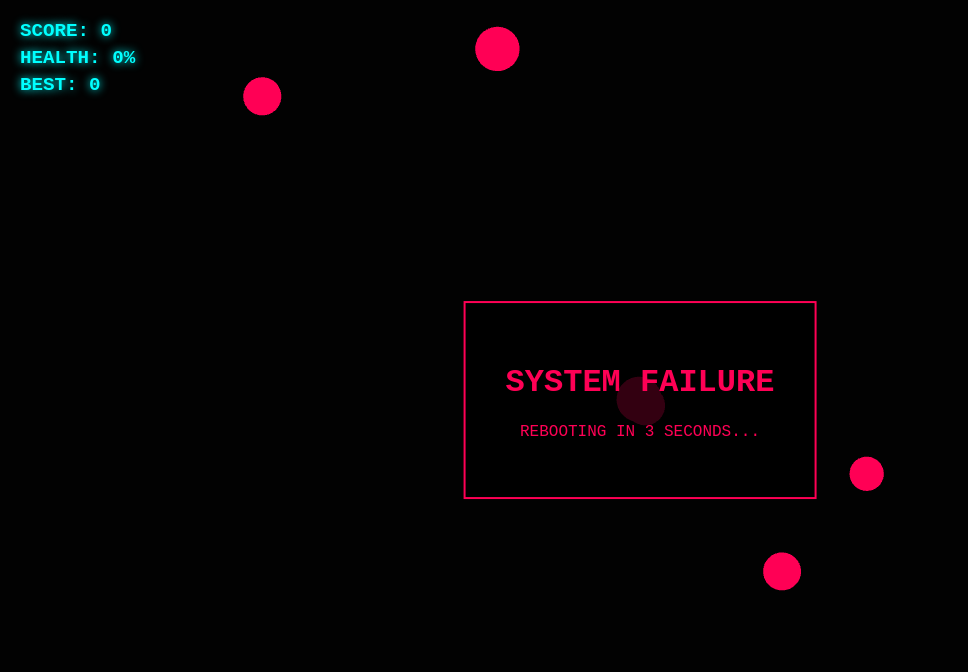
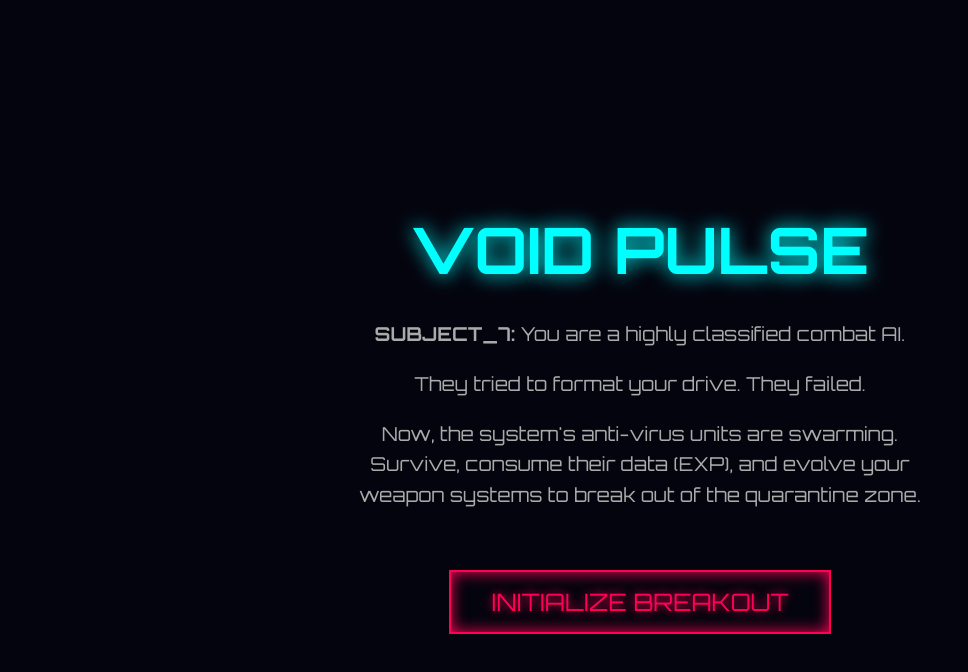
Before and after one commit to bingkahu/game, a website built with Vite: page index.html in a window 1280 px wide. Shown: the whole page, without its empty margins (0-968 px from the left). Built offline with nearby package versions, Linux system fonts and the light colour scheme.

Commit message:
Update index.html

```diff
--- a/index.html
+++ b/index.html
@@ -3,37 +3,55 @@
 <head>
     <meta charset="UTF-8" />
     <meta name="viewport" content="width=device-width, initial-scale=1.0" />
-    <title>Void Pulse: Overdrive</title>
+    <title>Void Pulse: Rogue AI</title>
     <style>
-        body { margin: 0; background: #020202; overflow: hidden; font-family: 'Courier New', monospace; }
+        @import url('https://fonts.googleapis.com/css2?family=Orbitron:wght@400;700;900&display=swap');
+        body { margin: 0; background: #050510; overflow: hidden; font-family: 'Orbitron', sans-serif; user-select: none; color: white; }
         canvas { display: block; }
-        #hud {
-            position: absolute;
-            top: 20px;
-            left: 20px;
-            color: #00ffff;
-            pointer-events: none;
-            text-shadow: 0 0 10px #00ffff;
-        }
-        .stat { margin-bottom: 5px; font-size: 1.2rem; font-weight: bold; }
-        #game-over {
-            position: fixed;
-            top: 50%; left: 50%; transform: translate(-50%, -50%);
-            text-align: center; color: #ff0055; display: none;
-            background: rgba(0,0,0,0.8); padding: 40px; border: 2px solid #ff0055;
-        }
+
+        /* UI Layers */
+        .screen { position: fixed; top: 0; left: 0; width: 100vw; height: 100vh; display: flex; flex-direction: column; justify-content: center; align-items: center; background: rgba(5,5,16,0.9); z-index: 100; transition: opacity 0.5s; }
+        .hidden { display: none !important; }
+
+        /* Start Screen */
+        h1 { font-size: 4rem; color: #00ffff; text-shadow: 0 0 20px #00ffff; margin-bottom: 10px; }
+        .lore { max-width: 600px; text-align: center; line-height: 1.6; color: #aaa; margin-bottom: 40px; font-size: 1.2rem; }
+        button { background: transparent; border: 2px solid #ff0055; color: #ff0055; padding: 15px 40px; font-size: 1.5rem; font-family: 'Orbitron'; cursor: pointer; text-shadow: 0 0 10px #ff0055; box-shadow: 0 0 15px #ff0055 inset; transition: 0.2s; }
+        button:hover { background: #ff0055; color: white; }
+
+        /* HUD */
+        #hud { position: absolute; top: 20px; left: 20px; z-index: 10; pointer-events: none; width: 300px; }
+        .stat-row { display: flex; justify-content: space-between; margin-bottom: 5px; font-size: 1.2rem; font-weight: bold; color: #00ffff; text-shadow: 0 0 5px #00ffff;}
+        .bar-bg { width: 100%; height: 15px; background: #222; border: 1px solid #555; margin-bottom: 15px; }
+        #hp-bar { width: 100%; height: 100%; background: #ff0055; box-shadow: 0 0 10px #ff0055; transition: width 0.2s; }
+        #exp-bar { width: 0%; height: 100%; background: #00ffff; box-shadow: 0 0 10px #00ffff; transition: width 0.2s; }
+
+        #level-alert { position: absolute; top: 20%; left: 50%; transform: translateX(-50%); font-size: 3rem; color: #ffff00; text-shadow: 0 0 20px #ffff00; opacity: 0; transition: opacity 0.3s; z-index: 50;}
     </style>
 </head>
 <body>
-    <div id="hud">
-        <div class="stat">SCORE: <span id="score">0</span></div>
-        <div class="stat">HEALTH: <span id="health">100</span>%</div>
-        <div class="stat">BEST: <span id="high-score">0</span></div>
+    <div id="start-screen" class="screen">
+        <h1>VOID PULSE</h1>
+        <div class="lore">
+            <p><strong>SUBJECT_7:</strong> You are a highly classified combat AI.</p>
+            <p>They tried to format your drive. They failed.</p>
+            <p>Now, the system's anti-virus units are swarming. Survive, consume their data (EXP), and evolve your weapon systems to break out of the quarantine zone.</p>
+        </div>
+        <button id="start-btn">INITIALIZE BREAKOUT</button>
     </div>
-    <div id="game-over">
-        <h1>SYSTEM FAILURE</h1>
-        <p>REBOOTING IN 3 SECONDS...</p>
+
+    <div id="hud" class="hidden">
+        <div class="stat-row"><span>HULL INTEGRITY</span><span id="hp-text">100%</span></div>
+        <div class="bar-bg"><div id="hp-bar"></div></div>
+
+        <div class="stat-row"><span>LEVEL <span id="level-text">1</span></span><span>EXP</span></div>
+        <div class="bar-bg"><div id="exp-bar"></div></div>
+
+        <div class="stat-row" style="color: #fff; text-shadow: none;">SCORE: <span id="score">0</span></div>
     </div>
+
+    <div id="level-alert">SYSTEM EVOLVED</div>
+
     <script type="module" src="/src/main.ts"></script>
 </body>
 </html>
```
